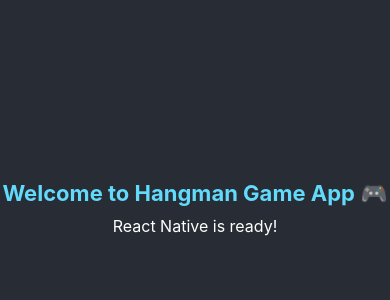
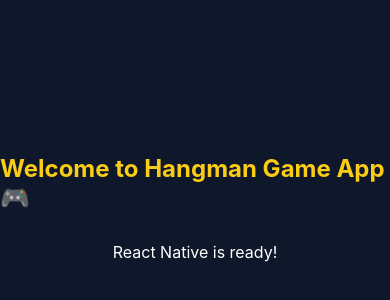
Before and after one commit to ChamelEvangelista/Hangman, a React Native app: screen / in a window 390 px wide. Shown: the part 214-514 px from the top of the page. Built offline with nearby package versions, Linux system fonts and the light colour scheme.

Commit message:
feat(game-screen): added animated hangman game UI

```diff
--- a/App.js
+++ b/App.js
@@ -1,5 +1,6 @@
-import { StatusBar } from 'expo-status-bar';
-import { StyleSheet, Text, View } from 'react-native';
+import { StatusBar } from "expo-status-bar";
+import { View, Text } from "react-native";
+import { styles } from "./GameScreenStyles"; // 👈 import your shared stylesheet
 
 export default function App() {
   return (
@@ -10,22 +11,3 @@
     </View>
   );
 }
-
-const styles = StyleSheet.create({
-  container: {
-    flex: 1,
-    backgroundColor: '#282c34',
-    alignItems: 'center',
-    justifyContent: 'center',
-  },
-  title: {
-    color: '#61dafb',
-    fontSize: 22,
-    fontWeight: 'bold',
-    marginBottom: 10,
-  },
-  subtitle: {
-    color: 'white',
-    fontSize: 16,
-  },
-});
--- /dev/null
+++ b/GameScreenStyles.js
@@ -0,0 +1,33 @@
+import { StyleSheet } from "react-native";
+
+export const styles = StyleSheet.create({
+  container: {
+    flex: 1,
+    justifyContent: "center",
+    alignItems: "center",
+    backgroundColor: "#0f172a",
+  },
+  title: {
+    fontSize: 24,
+    marginBottom: 30,
+    fontWeight: "bold",
+    color: "#facc15",
+  },
+  subtitle: {
+    color: "#fff",
+    fontSize: 16,
+  },
+  button: {
+    paddingVertical: 15,
+    paddingHorizontal: 40,
+    borderRadius: 25,
+    marginVertical: 10,
+    width: 220,
+    alignItems: "center",
+  },
+  buttonText: {
+    color: "#fff",
+    fontSize: 18,
+    fontWeight: "600",
+  },
+});
```
